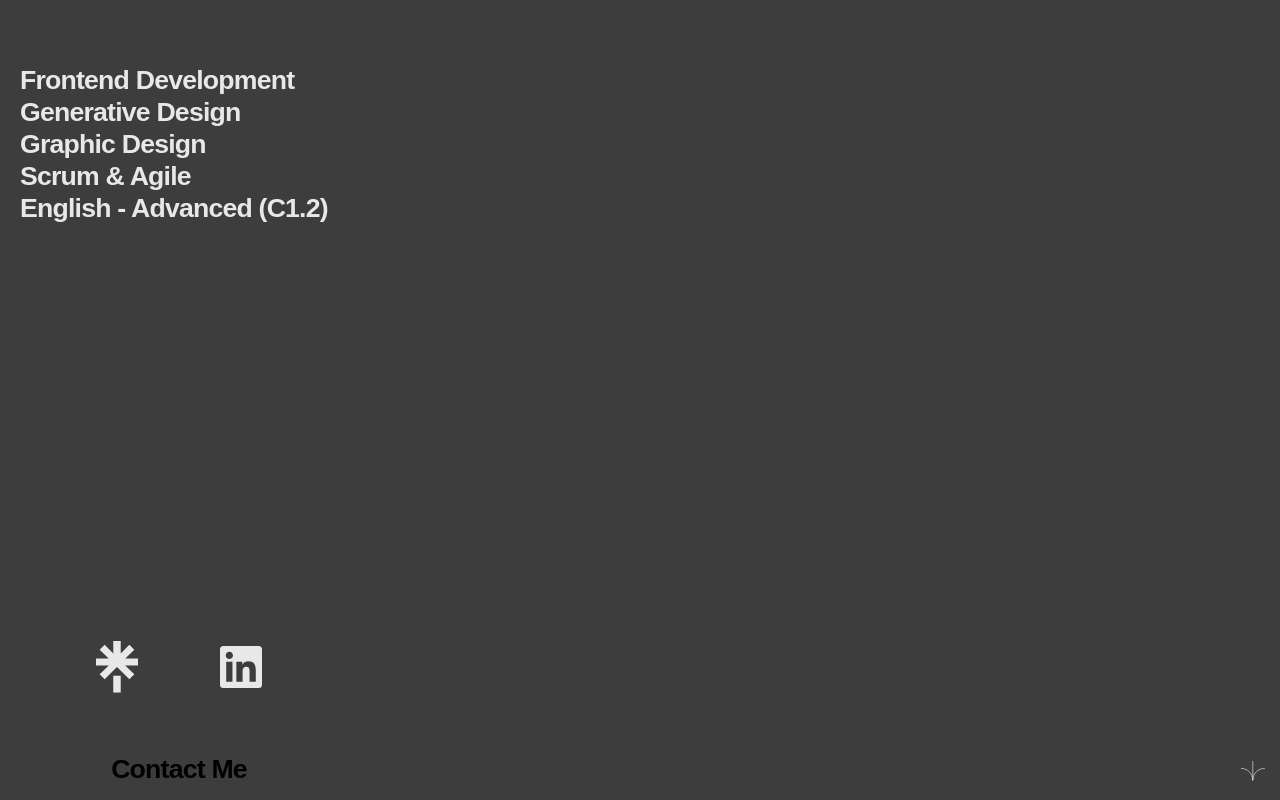
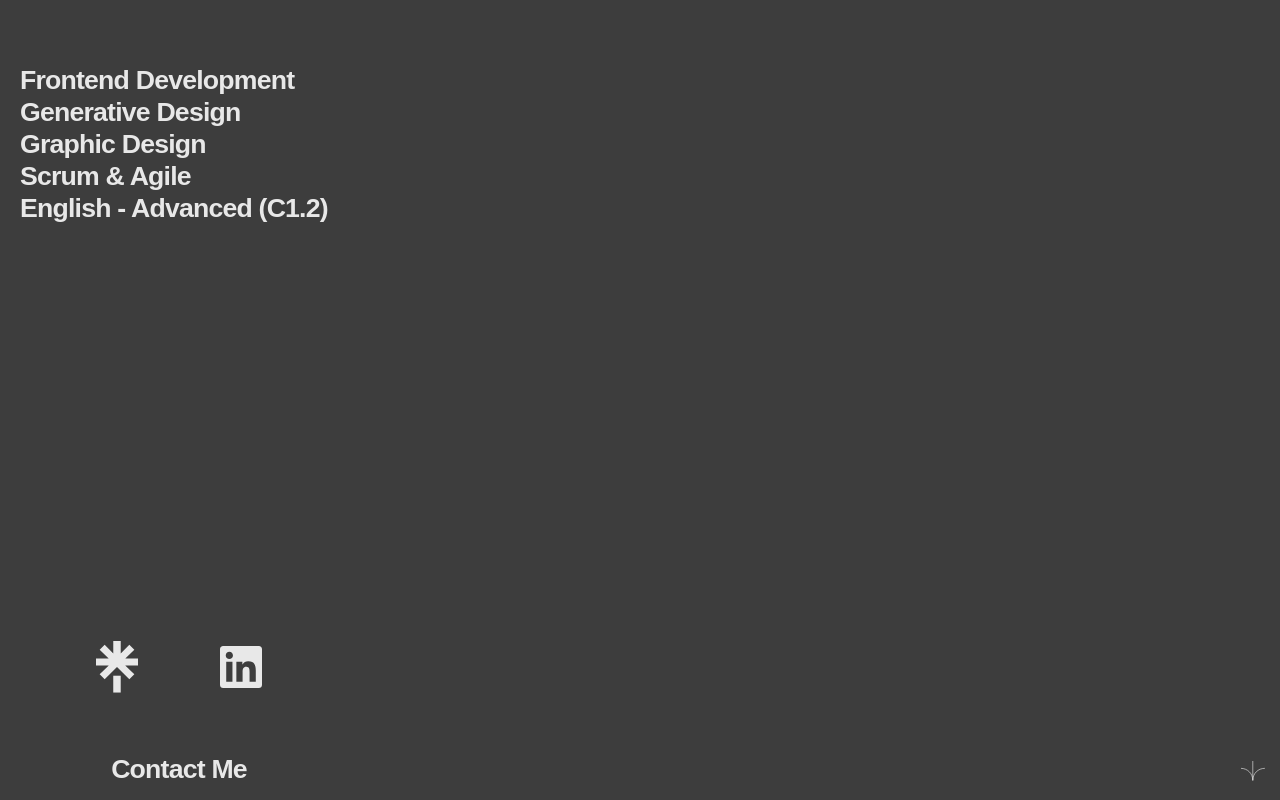
Before and after one commit to clopezochoa/portfolio, a Next.js app: page /what-i-do in a window 1280 px wide. Built offline with nearby package versions, Linux system fonts and the light colour scheme; a web font is replaced by a local one.

Commit message:
clear color to contact button

```diff
--- a/src/app/what-i-do/page.tsx
+++ b/src/app/what-i-do/page.tsx
@@ -65,7 +65,7 @@ function WhatIDo() {
         </Link>
       </div>
       <div style={style} className="contact-button" >
-        <a className={'story-body-bold ' + fonts.condensed.className} href={process.env.EMAIL ?? "/."}>
+        <a className={'text-clear story-body-bold ' + fonts.condensed.className} href={process.env.EMAIL ?? "/."}>
           Contact Me
         </a>
       </div>
```
